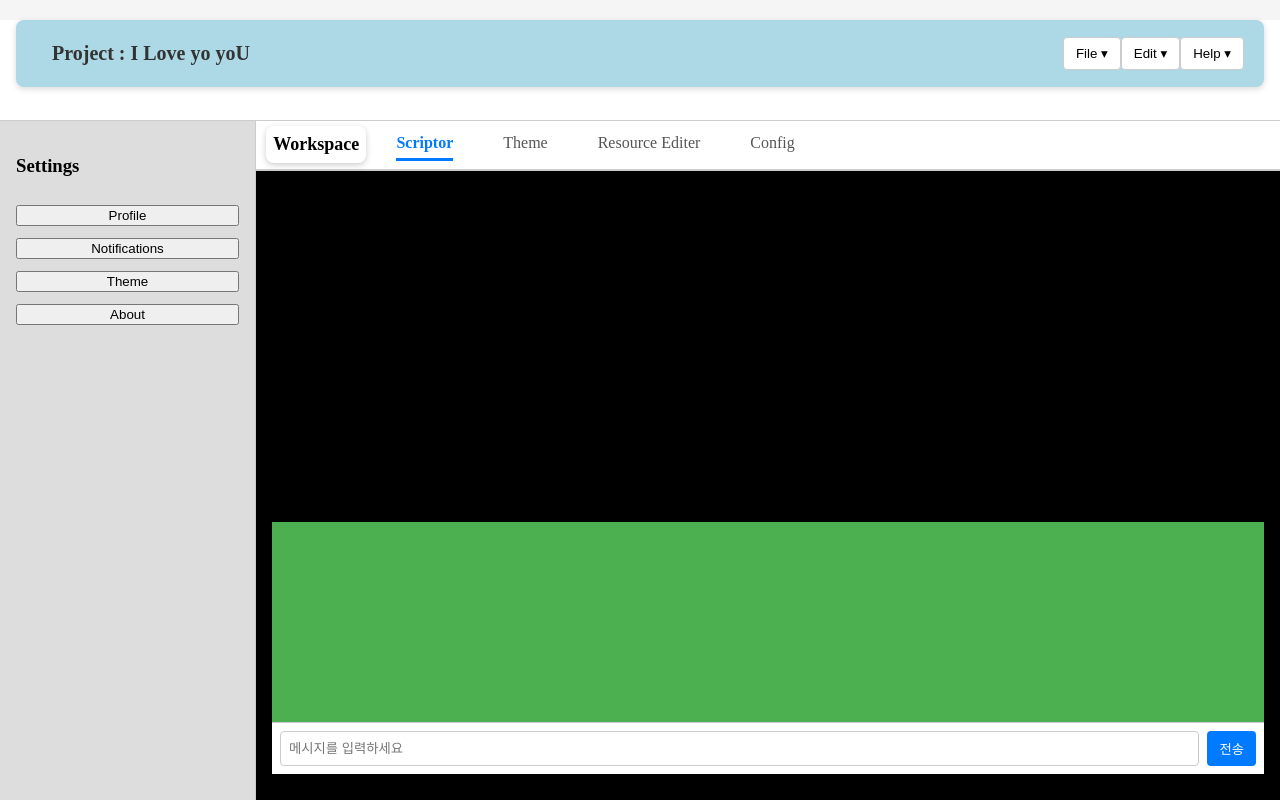
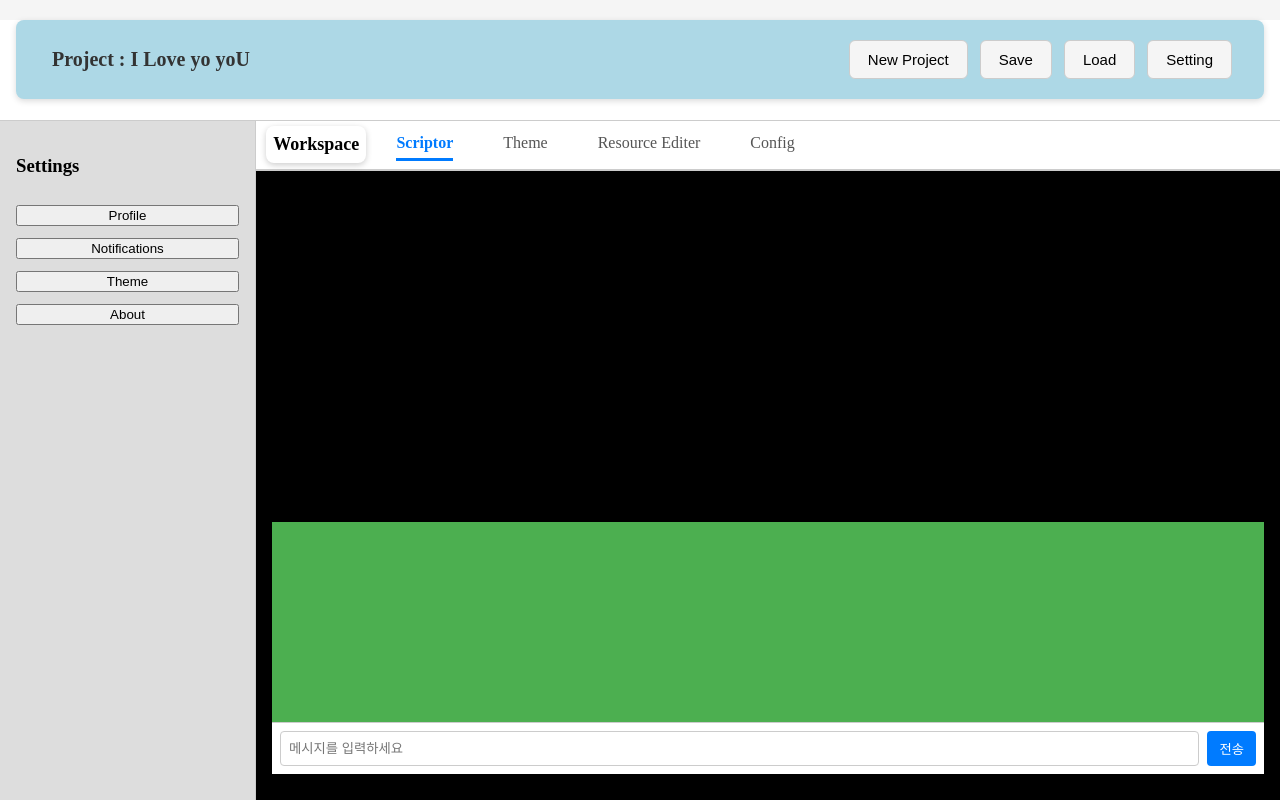
Before and after one commit to andoricano/JsonGenerator, a React (Vite) app: page / in a window 1280 px wide. Built offline with nearby package versions, Linux system fonts and the light colour scheme.

Commit message:
[feat] Nav를 버리고 Toolbar로 수정.

```diff
--- a/src/components/header/Header.tsx
+++ b/src/components/header/Header.tsx
@@ -2,9 +2,9 @@
 // import LanguageSwitcher from "./LanguageSwitcher";
 import { useObservable } from "../../hooks/useObservable";
 import { useStores } from "../../AppProvider";
-import Nav from "./Nav";
 import { useState } from "react";
 import Dialog from "../Dialog";
+import Toolbar from "./Toolbar";
 
 
 export default function Header() {
@@ -70,7 +70,7 @@ export default function Header() {
           >
             Project : {projectName}
           </h1>
-          <Nav />
+          <Toolbar />
         </div>
       </div>
 
--- a/src/components/header/Nav.tsx
+++ b/src/components/header/Nav.tsx
@@ -10,11 +10,20 @@ export default function Nav() {
     {
       label: "File",
       items: [
-        { label: "New", onClick: () => console.log("New file") },
-        { label: "Save", onClick: () => console.log("Save file") },
+        { label: "New Project", onClick: () => console.log("New Project") },
+
         {
-          label: "Export",
-          onClick: () => exportJSON(footerStore.toJSON()),
+          label: "Save",
+          onClick: () => exportJSON(footerStore.toJSON())
+        },
+        {
+          label: "Load",
+          onClick: () => console.log("Load"),
+        },
+
+        {
+          label: "Setting",
+          onClick: () => console.log("Setting"),
         },
       ],
     },
--- /dev/null
+++ b/src/components/header/Toolbar.tsx
@@ -0,0 +1,85 @@
+import { Dropdown } from "./Dropdown";
+import { useStores } from "../../AppProvider";
+
+export default function Toolbar() {
+  const { footerStore } = useStores();
+
+  const handleNew = () => {
+    console.log("New Project");
+  };
+
+  const handleSave = () => {
+    exportJSON(footerStore.toJSON());
+  };
+
+  const handleLoad = () => {
+    console.log("Load");
+  };
+
+  const handleSetting = () => {
+    console.log("Setting");
+  };
+
+  const buttons = [
+    { label: "New Project", onClick: handleNew },
+    { label: "Save", onClick: handleSave },
+    { label: "Load", onClick: handleLoad },
+    { label: "Setting", onClick: handleSetting },
+  ];
+
+
+  return (
+    <nav
+      style={{
+        display: "flex",
+        gap: "12px",
+        padding: "8px 12px",
+      }}
+    >
+      {buttons.map((btn) => (
+        <button
+          key={btn.label}
+          style={buttonStyle}
+          onClick={btn.onClick}
+          onMouseOver={(e) =>
+            (e.currentTarget.style.background = "#eaeaea")
+          }
+          onMouseOut={(e) =>
+            (e.currentTarget.style.background = "#f5f5f5")
+          }
+          onMouseDown={(e) =>
+            (e.currentTarget.style.transform = "scale(0.97)")
+          }
+          onMouseUp={(e) =>
+            (e.currentTarget.style.transform = "scale(1)")
+          }
+        >
+          {btn.label}
+        </button>
+      ))}
+    </nav>
+  );
+}
+
+const buttonStyle: React.CSSProperties = {
+  padding: "10px 18px",
+  fontSize: "15px",
+  border: "1px solid #ccc",
+  borderRadius: "6px",
+  background: "#f5f5f5",
+  cursor: "pointer",
+  transition: "background 0.2s, transform 0.1s",
+};
+
+
+function exportJSON(data: object, filename = "footer.json") {
+  const blob = new Blob([JSON.stringify(data, null, 2)], {
+    type: "application/json",
+  });
+  const url = URL.createObjectURL(blob);
+  const a = document.createElement("a");
+  a.href = url;
+  a.download = filename;
+  a.click();
+  URL.revokeObjectURL(url);
+}
```
